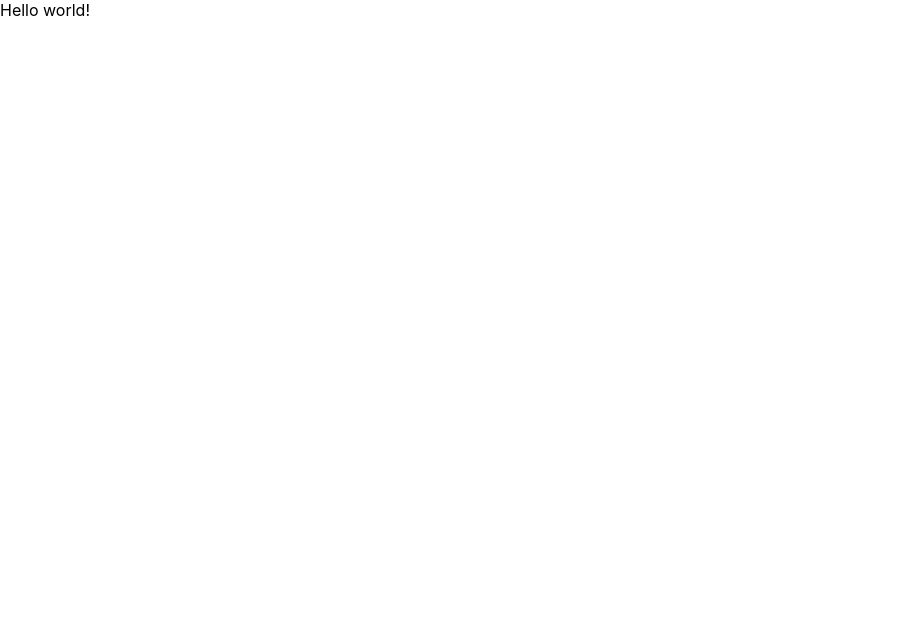
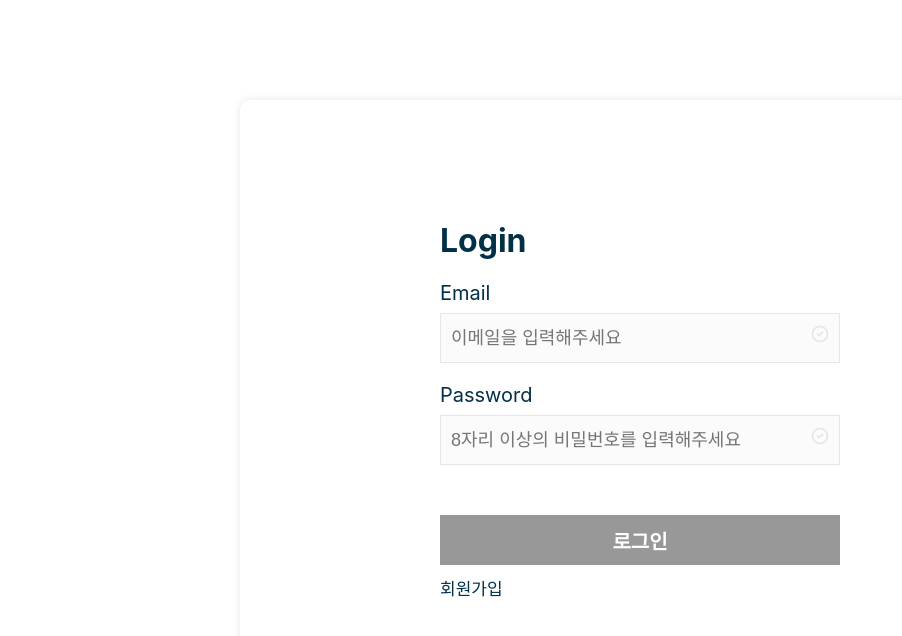
Before and after one commit to seonsy44/todo-list, a React (Create React App) app: page / in a window 1280 px wide. Shown: the top 636 px of the page, without its empty margins (0-902 px from the left). Built offline with nearby package versions, Linux system fonts and the light colour scheme.

Commit message:
feat: root route

```diff
--- /dev/null
+++ b/src/routes/root.js
@@ -0,0 +1,28 @@
+import { useEffect, useState } from "react";
+import { useNavigate } from "react-router-dom";
+import Container from "../components/Container";
+import LoginForm from "../components/LoginForm";
+import RegisterForm from "../components/RegisterForm";
+
+const Root = () => {
+  const [isLogining, setIsLogining] = useState(true);
+
+  const navigate = useNavigate();
+
+  useEffect(() => {
+    const token = localStorage.getItem("token");
+    if (token) navigate("/todo");
+  }, []);
+
+  return (
+    <Container>
+      {isLogining ? (
+        <LoginForm setIsLogining={setIsLogining} />
+      ) : (
+        <RegisterForm setIsLogining={setIsLogining} />
+      )}
+    </Container>
+  );
+};
+
+export default Root;
--- /dev/null
+++ b/src/routes/todo.js
@@ -0,0 +1,8 @@
+import { useState } from "react";
+import Container from "../components/Container";
+
+const Todo = () => {
+  return <Container>hi</Container>;
+};
+
+export default Todo;
```
Also changed, not shown: src/App.js (+7 -1 lines).
